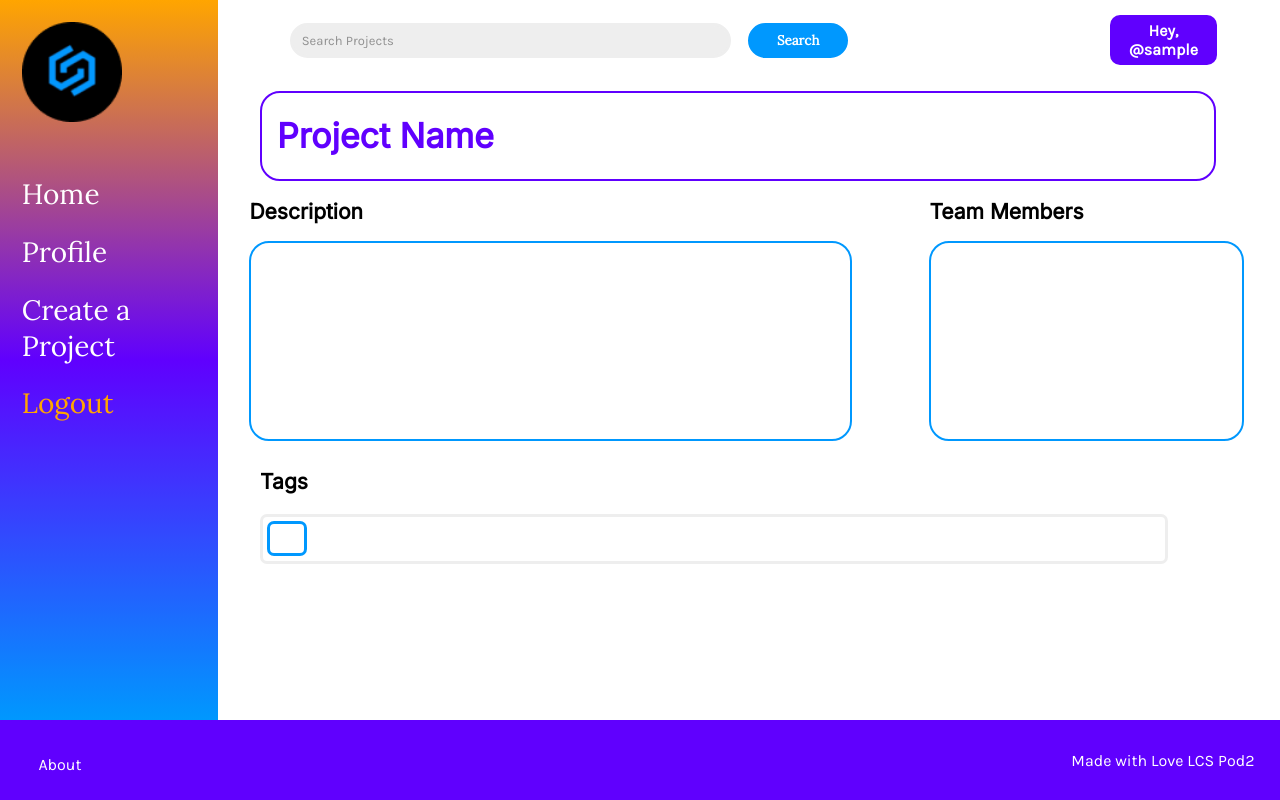
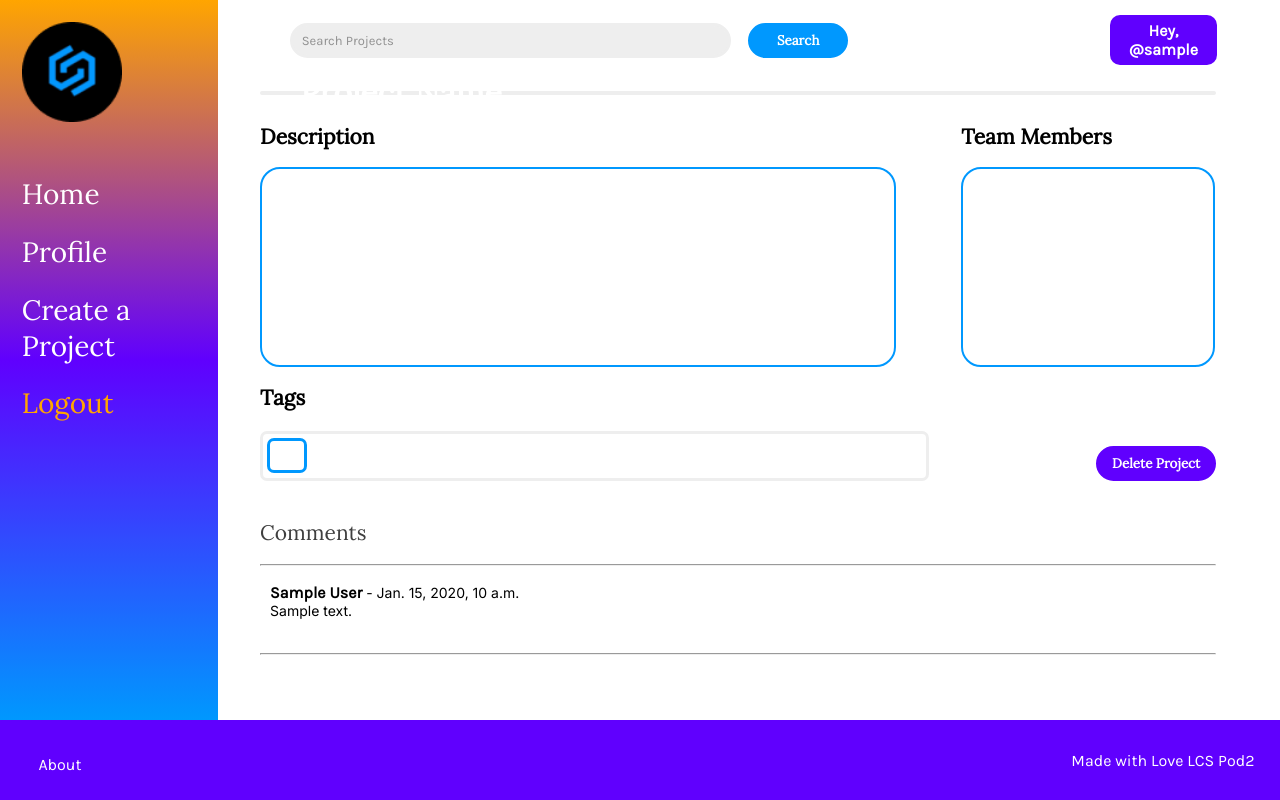
Before and after one commit to LaurierCS/TechHunt, a Django app: a page that uses Wampus/app/templates/project.html in a window 1280 px wide. Run offline with Django 3.2, Linux system fonts and the light colour scheme; a user stored in the database is signed in; tables that the repository leaves empty hold one stand-in row (values such as "Sample post").

Commit message:
Updated individual project page and added comment section

```diff
--- a/Wampus/app/models.py
+++ b/Wampus/app/models.py
@@ -90,8 +90,8 @@ class Comment(models.Model):
     # Comment Fields
     text = models.CharField(max_length=250, null=True)
     profile = models.ForeignKey('Profile', on_delete=models.CASCADE)
-    project = models.ForeignKey('Project', on_delete=models.CASCADE)
-    date_created = models.DateTimeField(auto_now=True)
+    project = models.ForeignKey('Project', related_name="comments", on_delete=models.CASCADE)
+    date_created = models.DateTimeField(auto_now_add=True)
 
     # Comment Attributes
     def __str__(self):
--- a/Wampus/app/static/main.css
+++ b/Wampus/app/static/main.css
@@ -697,14 +697,35 @@ label {
   text-align: left;
   justify-content: flex-start;
   background-color: #ffffff;
-  border: 2px solid #6000fe;
-  color: #6000fe;
+  border: 2px solid #eeeeee;
   border-radius: 20px;
   padding-left: 15px;
+  background-repeat: no-repeat;
+  background-position: center center;
+  position: relative;
+}
+
+
+.contentContainer--projectTitle {
+  width: 100%;
+  height: 20%;
+  background-color: #00000079;
+  position: absolute;
+  bottom: 0;
+  left: 0;
+  border-radius: 0;
+  border-bottom-left-radius: 20px;
+  border-bottom-right-radius: 20px;
+  border: none;
+  display: flex;
+  padding-left: 4%;
+  align-content: center;
+  justify-content: center;
+  flex-direction: column;
 }
 
 .contentContainer--tags--individualproject {
-  width: 90%;
+  width: 70%;
   height: 50px;
 
   margin: 2% 0 0 0;
@@ -718,7 +739,7 @@ label {
 }
 
 .contentContainer--individualproject--description {
-  width: 90%;
+  width: 95%;
   min-width: 50%;
   height: 200px;
   max-height: 200px;
@@ -729,24 +750,34 @@ label {
   background-color: #ffffff;
   border: 2px solid #0098fe;
   border-radius: 20px;
-  padding-left: 15px;
+  padding: 15px;
+  overflow-x: auto;
 }
 
 .description {
   width: 63%;
-  margin: 0 0 1% 3%;
+  margin: 1% 0 0 4%;
   float: left;
 }
 
 .contentContainer--individualproject--members {
-  width: 90%;
+  width: 80%;
   height: 200px;
   max-height: 200px;
 
-  padding: 3px;
+  padding: 15px;
   overflow-x: auto;
   border-radius: 20px;
   border: 2px solid #0098fe;
+  overflow-x: auto;
+}
+
+.btn--deleteProject {
+  position: absolute;
+  right: 0;
+  bottom: 0;
+  background-color: #6000fe;
+  border: 10px solid #6000fe;
 }
 
 .contentContainer--profileInfo--profile {
@@ -764,15 +795,17 @@ label {
 }
 
 .members {
-  width: 33%;
+  width: 30%;
   float: right;
   padding-right: 1px;
+  margin: 1% 0 0 0;
 }
 
 .individualpage--bottom {
-  width: 95%;
+  width: 90%;
   float: left;
   margin: 0 2% 1% 4%;
+  position: relative;
 }
 
 .contentContainer--searched {
@@ -981,17 +1014,16 @@ label {
 }
 
 .teamMember {
-  width: 50%;
+  width: 25%;
   height: 300px;
   float: left;
   padding: 10px 0 10px 0;
 }
 
 .memberPic {
-  width: 70%;
-  max-width: 80%;
-  height: 80%;
-  margin: 0 15% 0 15%;
+  width: 80%;
+  height: 76%;
+  margin: 0 10% 0 10%;
   max-height: fit-content;
   border-radius: 50%;
 }
@@ -1005,3 +1037,16 @@ label {
   text-align: center;
   padding-top: 7px;
 }
+
+.commentSection {
+  width: 90%;
+  margin: 1% 0 0 4%;
+  float: left;
+}
+
+.contentContainer--comments {
+  width: 85%;
+  height: fit-content;
+  padding: 10px;
+  border: none;
+}
--- a/Wampus/app/templates/project.html
+++ b/Wampus/app/templates/project.html
@@ -1,32 +1,52 @@
 {% extends "base.html" %}
 
 <!-- Title -->
-{% block title %}{{project.name}}{% endblock title %}
+{% block title %}{{ project.name }}{% endblock title %}
 
 <!-- Main Page Content -->
 {% block content %}
 
 <div class="contentContainer contentContainer--individualproject--image">
-    <h1>Project Name</h1>
+    <div class="contentContainer contentContainer--projectTitle">
+        <a style="font-family: Lora;color: #ffffff;font-size: xx-large;font-weight: bold;">Project Name</a>
+    </div>
 </div>
 
 <div class="members">
-    <h2>Team Members</h2>
-    <div class="contentContainer contentContainer--individualproject--members">
-    </div>
+    <h2 style="font-family: Lora;">Team Members</h2>
+    <div class="contentContainer contentContainer--individualproject--members"></div>
 </div>
 
 <div class="description">
-    <h2>Description</h2>
-    <div class="contentContainer contentContainer--individualproject--description">
-    </div>
+    <h2 style="font-family: Lora;">Description</h2>
+    <div class="contentContainer contentContainer--individualproject--description"></div>
 </div>
 
 <div class="individualpage--bottom">
-    <h2>Tags</h2>
+    <h2 style="font-family: Lora;">Tags</h2>
     <div class="contentContainer contentContainer--tags--individualproject">
         {% include "components/tagComponent.html" %}
     </div>
+    {% with name="Delete Project" classes="btn btn--deleteProject" type="" click="" %}
+        {% include "components/buttonComponent.html"  %}
+    {% endwith %}
+</div>
+
+<div class="commentSection">
+    <h2 style="font-family: Lora;font-weight: lighter;color: #3f3f3f;">Comments</h2>
+    <hr>
+    <div class="contentContainer contentContainer--comments">
+        {% if not project.comments.all %}
+            No Comments...
+        {% else %}
+            {% for comment in project.comments.all %}
+                <strong style="font-family: Karla;font-size: medium;">{{ comment.profile }}</strong> - {{ comment.date_created }}<br/>
+                {{ comment.text }}
+                <br/><br/>
+            {% endfor %}
+        {% endif %}
+    </div>
+    <hr>
 </div>
 
 {% endblock content %}
```
Also changed, not shown: Wampus/app/migrations/0017_alter_comment_date_created_alter_comment_id_and_more.py (added).
